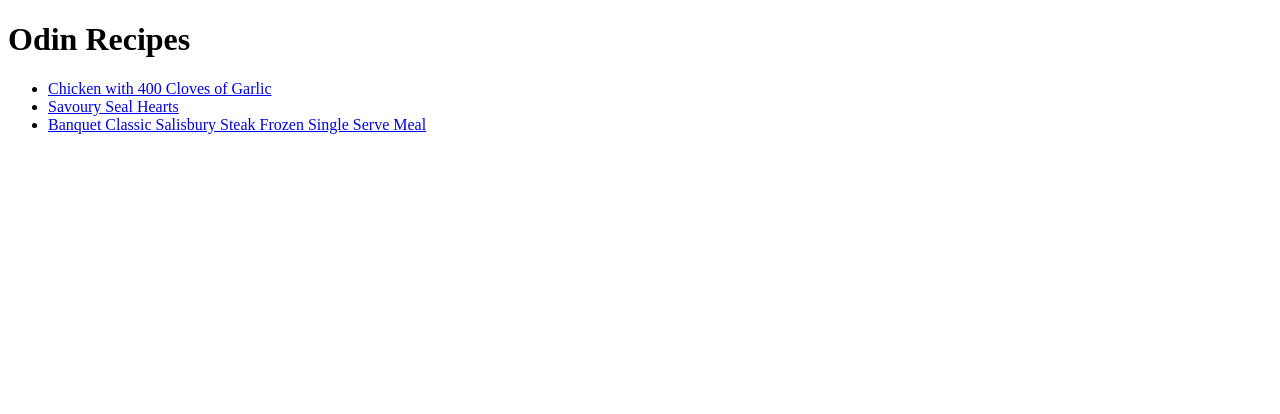
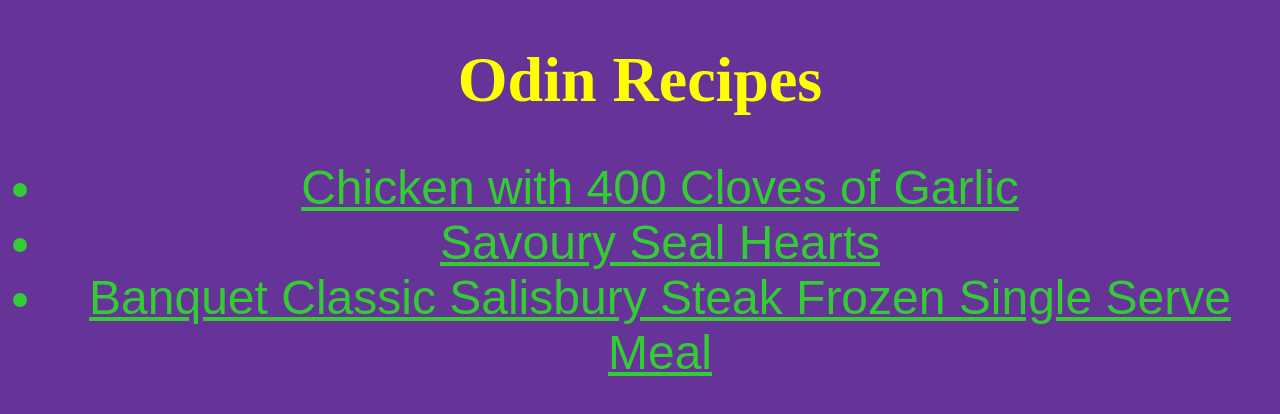
Before and after one commit to l1ghthousekeeper/odin-recipes, a plain HTML site: page index.html in a window 1280 px wide. Drawn offline with Linux system fonts and the light colour scheme.

Commit message:
Style home page
Add a style to the home page to delight imaginary users

```diff
--- a/index.html
+++ b/index.html
@@ -4,6 +4,7 @@
     <head>
         <meta charset="utf-8">
         <title>Delightful Food for Relaxing by the Fireplace</title>
+        <link rel="stylesheet" href="style.css"/>
     </head>
 
     <body>
--- /dev/null
+++ b/style.css
@@ -0,0 +1,16 @@
+* {
+    background-color: rebeccapurple;
+    text-align: center;
+}
+
+h1 {
+    font-family: "Brush Script MT";
+    color: yellow;
+    font-size: 64px;
+}
+
+a, li {
+    font-family: fantasy;
+    color: limegreen;
+    font-size: 48px;
+}
```
